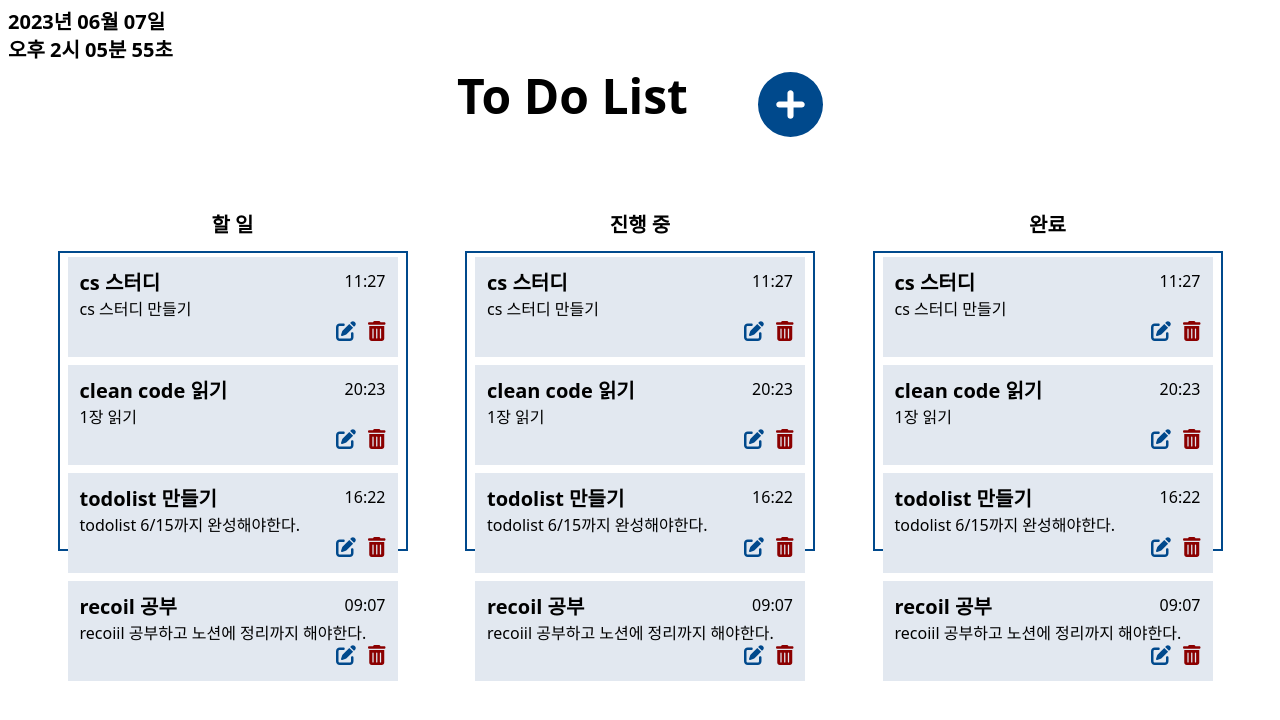
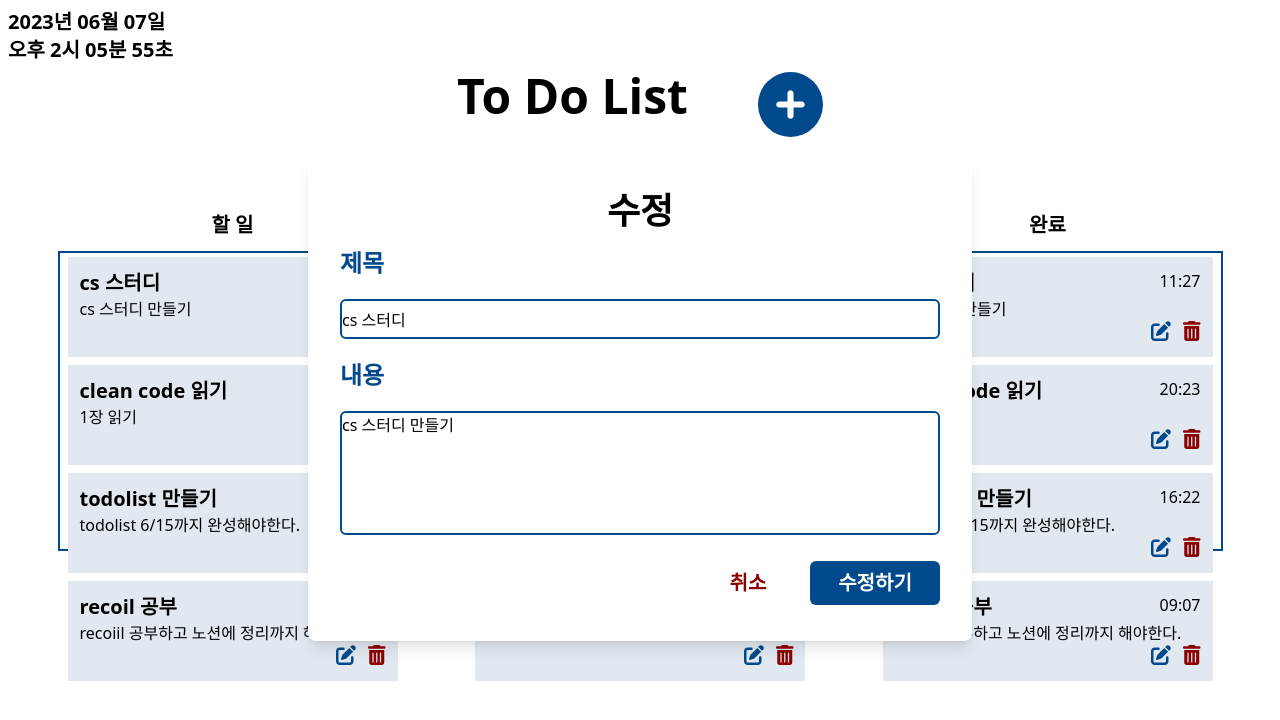
Before and after one commit to dev-riley/ToDoList, a React app: page / in a window 1280 px wide. Both pictures are taken after a click on the button 346 px from the left and 333 px from the top of the page. Shown: the top 720 px of the page. Built offline with nearby package versions, Linux system fonts and the light colour scheme; data requests are answered from the project's data file.

Commit message:
Feat : 수정 모달 레이아웃 구현

```diff
--- a/src/components/Card/CardItem.jsx
+++ b/src/components/Card/CardItem.jsx
@@ -2,23 +2,26 @@ import { FontAwesomeIcon } from "@fortawesome/react-fontawesome";
 import { faPenToSquare, faTrashCan } from '@fortawesome/free-solid-svg-icons';
 
 import { deleteItem } from "../../api/axios";
-import { useEffect } from "react";
-import { useNavigate } from "react-router-dom";
+import { useState } from "react";
 
 const CardItem = ({item}) => {
   const { id, title, content, state, createdTime } = item
-  const navigate = useNavigate();
+  const [ openModal, setOpenModal ] = useState(false);
+  const [ newTitle, setNewTitle ] = useState('')
+  const [ newContent, setNewContent ] = useState('')
 
   const deleteButton = (id) => {
+    if (window.confirm('선택하신 할 일을 삭제하시겠습니까?')) {
       deleteItem(id)
         .then(() => {
           console.log('삭제 성공!')
-        navigate('/')
         })
         .catch((e) => {
           console.log(e)
         })
     }
+  }
+
   return (
     <div className="flex justify-center">
       <div className="bg-slate-200 w-[330px] m-1 p-3">
@@ -30,7 +33,7 @@ const CardItem = ({item}) => {
           {content}
         </div>
         <div className="flex justify-end space-x-3">
-          <button>
+          <button onClick={() => setOpenModal(true)}>
             <FontAwesomeIcon icon={faPenToSquare} style={{color: '#00498C', height: '20px'}}/>
           </button>
           <button onClick={() => deleteButton(id)}>
@@ -38,6 +41,41 @@ const CardItem = ({item}) => {
           </button>
         </div>
       </div>
+      {openModal ? (
+        <div className="flex justify-center items-center overflow-x-hidden overflow-y-auto fixed inset-0 z-50 outline-none ">
+          <div className="relative w-auto my-6 mx-auto max-w-3xl">
+            <div className="flex flex-col relative border-0 rounded-lg shadow-lg bg-white w-full outline-none py-4 px-8">
+              <div>
+                <p className="text-4xl font-bold text-center my-4">수정</p>
+                <p className="text-2xl text-main font-bold">제목</p>
+                <input
+                  type="text"
+                  defaultValue={title}
+                  onChange={(e) => setNewTitle(e.target.value)}
+                  className="border-main border-2 w-[600px] h-[40px] my-5 required rounded-md"
+                />
+              </div>
+              <div>
+                <p className="text-2xl text-main font-bold">내용</p>
+                <textarea
+                  rows="5"
+                  type="text"
+                  onChange={(e) => setNewContent(e.target.value)}
+                  className="border-main border-2 w-[600px] min-h-[70px] my-5 required resize-none rounded-md"
+                >{content}</textarea>
+              </div>
+              <div className="flex justify-end space-x-3 mb-5">
+                <button className="text-red-dark font-bold text-xl w-[100px] px-6 py-2" onClick={() => setOpenModal(false)}>
+                  취소
+                </button>
+                <button className="bg-main text-white font-bold text-xl w-[130px] rounded-md">
+                  수정하기
+                </button>
+              </div>
+            </div>
+          </div>
+        </div>
+      ) : null}
     </div>
    );
 }
```
Lines whose indentation alone changed are shown as unchanged.
